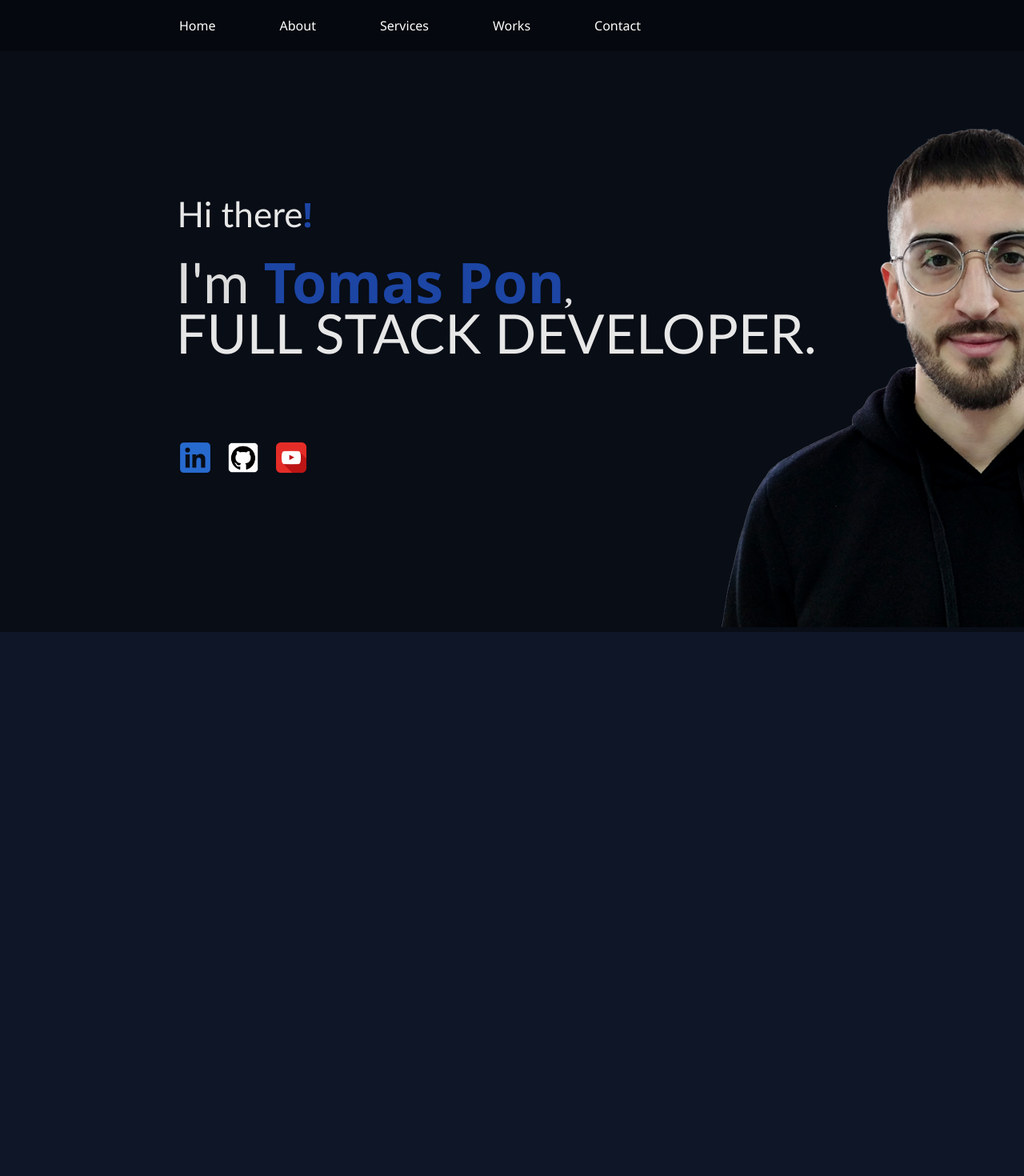
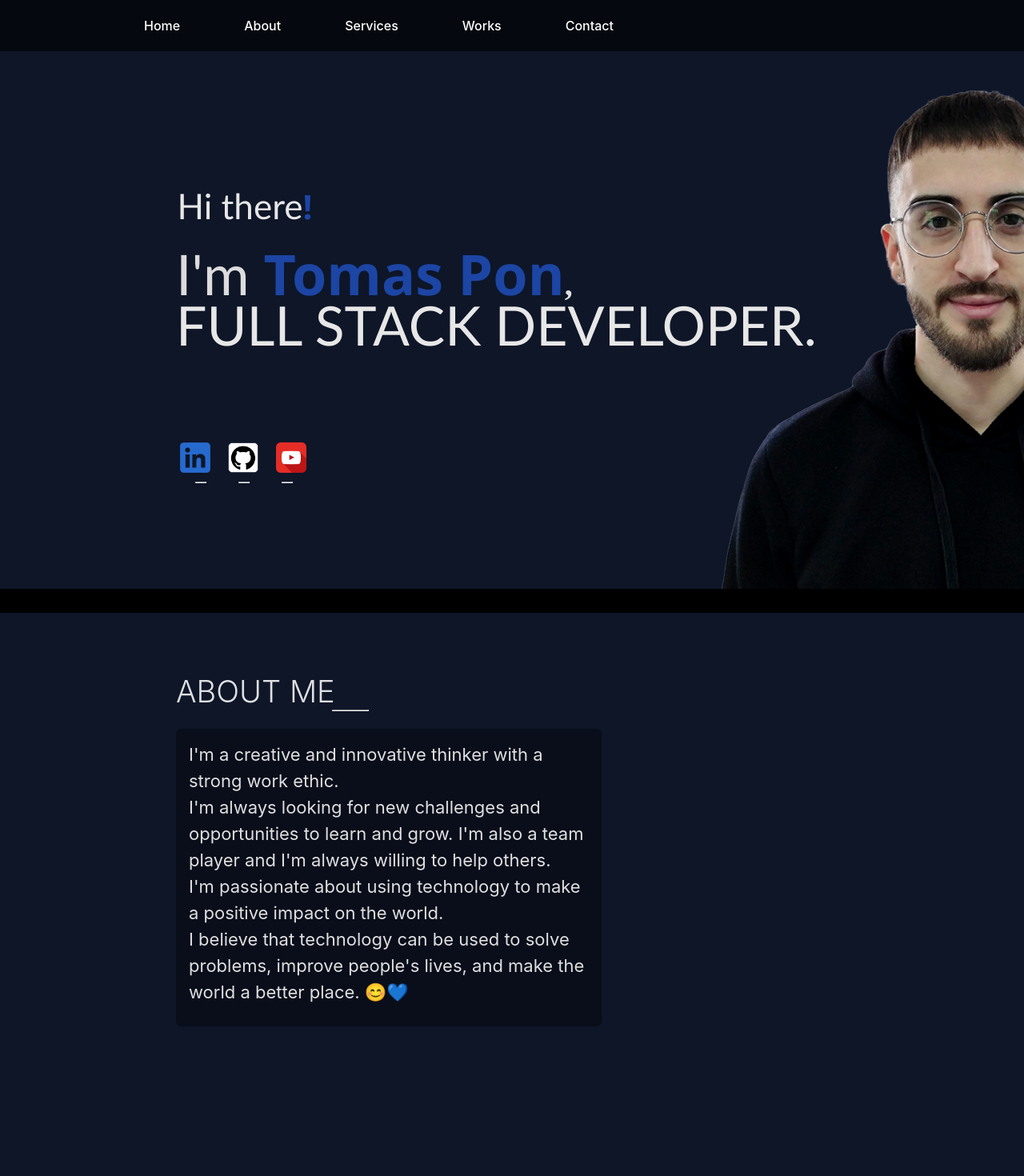
Before and after one commit to tomaspon/portfolio-tomaspon, a React (Vite) app in the folder client/: page / in a window 1280 px wide. Shown: the top 1470 px of the page at 80% size. Before the commit the page ends 800 px from the top, so only its background shows below. Built offline with nearby package versions, Linux system fonts and the light colour scheme.

Commit message:
add style modifications

```diff
--- a/client/src/App.jsx
+++ b/client/src/App.jsx
@@ -1,9 +1,5 @@
 
 import Home from "./components/home/Home";
-import Services from "./components/services/Services"
-import Works from "./components/works/Works";
-import About from "./components/about/About";
-import Contact from "./components/contact/Contact"
 import React from "react";
 import { Routes, Route } from "react-router-dom";
 import './App.css'
@@ -13,10 +9,6 @@ const App = () => {
   <div>
       <Routes>
         <Route path="/" element={<Home />} />
-        <Route path="/about" element={<About />} />
-        <Route path="/services" element={<Services />} />
-        <Route path="/contact" element={<Contact />} />
-        <Route path="/works" element={<Works />} />
       </Routes>
     </div>
   )
--- a/client/src/components/Works/Works.jsx
+++ b/client/src/components/Works/Works.jsx
@@ -5,7 +5,6 @@ import NavBar from "../navBar/NavBar";
 const Works = () => {
   return (
       <div>
-        <NavBar/>
     <div className={style.container}>
       <section id="Works">
         <h2>WORKS</h2>
--- a/client/src/components/Works/Works.module.css
+++ b/client/src/components/Works/Works.module.css
@@ -1,7 +1,5 @@
 .container {
-  border: 1px solid black;
-  background-color: #080d16;
-  height: 720px;
+  height: 736px;
 }
 
 .container section {
--- a/client/src/components/about/About.jsx
+++ b/client/src/components/about/About.jsx
@@ -1,16 +1,19 @@
 import React from "react";
 import style from "./About.module.css";
-import NavBar from "../navBar/NavBar";
 
 const About = () => {
   return (
     <div>
-    <NavBar/>
-    <div className={style.aboutContainer}>
+    <div className={style.container}>
       <div className={style.aboutContent}>
-        <h2>About me</h2>
-        <p>I'm a creative and innovative thinker with a strong work ethic. I'm always looking for new challenges and opportunities to learn and grow. I'm also a team player and I'm always willing to help others. I'm passionate about using technology to make a positive impact on the world. I believe that technology can be used to solve problems, improve people's lives, and make the world a better place. :)
-</p>
+        <h2>ABOUT ME</h2>
+        <hr style={{margin:'0 auto', width:'44px', position:'relative', right:'386px', marginTop:'-6px'}} />
+        <p>I'm a creative and innovative thinker with a strong work ethic.
+          <br />
+          I'm always looking for new challenges and opportunities to learn and grow. I'm also a team player and I'm always willing to help others.
+          <br />I'm passionate about using technology to make a positive impact on the world.
+          <br />I believe that technology can be used to solve problems, improve people's lives, and make the world a better place. <b>😊💙</b>
+      </p>
       </div>
     </div>
     </div>
--- a/client/src/components/about/About.module.css
+++ b/client/src/components/about/About.module.css
@@ -1,21 +1,36 @@
-body{
-  width: 100vh;
-  height: 100vh;
+.container{
+  height: 780px;
+  border-bottom: solid 30px black;
 }
 
-
-.aboutContainer{
+.aboutContent{
   display: flex;
-  background-color: black;
-  width: 600px;
-  margin: 40px;
-  height: 600px;
+  text-align: start;
+  position: relative;
+  top: 60px;
+  flex-direction: column;
 }
 
+.aboutContent h2{
+  margin: 40px;
+  font-size: 38px;
+  margin-left: 220px;
+  margin-bottom: 10px;
+  top: 10px;
+  position: relative;
+  font-weight: 300;
+}
 
-.aboutContent{
-  text-align: start;
-  display: flex;
-  flex-wrap: wrap;
-  flex-direction: column;
+.aboutContent p{
+  font-size: 22px;
+  margin-left: 220px;
+  width: 500px;
+  height: 340px;
+  background-color: #090e1a;
+  padding: 16px;
+  border-radius:6px;
 }
+
+.aboutContent b{
+  color: #183577;
+}
--- a/client/src/components/home/Home.jsx
+++ b/client/src/components/home/Home.jsx
@@ -1,11 +1,16 @@
 import React from "react";
 import style from "./Home.module.css";
 import NavBar from "../navBar/NavBar";
+import About from "../about/About";
+import Services from "../services/Services"
+import Works from "../works/Works"
 
 const Home = () => {
   return (
-    <div>
+    <div id='home'>
+      <div className={style.navBarContainer}>
       <NavBar />
+      </div>
       <div className={style.container}>
         <div className={style.presentContainer}>
           <div>
@@ -57,6 +62,20 @@ const Home = () => {
                 </a>
               </li>
             </ul>
+                <div className={style.hrs}>
+              <hr />
+              <hr />
+              <hr />
+                </div>
+              </div>
+              <div className={style.aboutContainer} id="about">
+                <About/>
+              </div>
+              <div className={style.servicesContainer} id="services">
+                <Services/>
+              </div>
+              <div className={style.worksContainer} id="works">
+                <Works/>
               </div>
           </div>
         </div>
--- a/client/src/components/home/Home.module.css
+++ b/client/src/components/home/Home.module.css
@@ -1,17 +1,19 @@
-body {
-  font-family: "Segoe UI", Tahoma, Geneva, Verdana, sans-serif;
+.container {
+  height: 736px;
+  border-bottom: solid 30px black;
 }
 
-.container {
+.navBarContainer{
+  position: absolute;
+  width: 100%;
   margin: 0 auto;
-  background-color: #080d16;
 }
 
 .presentContainer {
   text-align: start;
-    position: absolute;
-    top: 234px;
-    left: 220px;
+  position: absolute;
+  top: 224px;
+  left: 220px;
   font-family: "Gill Sans", "Gill Sans MT", Calibri, "Trebuchet MS", sans-serif;
 }
 
@@ -61,6 +63,7 @@ body {
   position: relative;
   left: 395px;
   margin: 0 auto;
+  top: 16px;
 }
 
 .contactContent{
@@ -98,3 +101,19 @@ body {
 .icon img {
   width: 38px;
 }
+
+hr{
+  width: 12px;
+  margin: 20px;
+}
+
+.hrs{
+  margin: -12px 0 0 0;
+  display: flex;
+  flex-wrap: wrap;
+  flex-direction: row;
+}
+
+.aboutContainer{
+  position: relative;
+}
--- a/client/src/components/navBar/NavBar.jsx
+++ b/client/src/components/navBar/NavBar.jsx
@@ -1,35 +1,25 @@
 import React from "react";
 import style from "./NavBar.module.css"
-import { Link } from "react-router-dom";
 
 const NavBar = () => {
+
   return (
     <div className={style.container}>
         <ul>
             <li>
-                <Link to="/">
-                Home
-                </Link>
+                <a href="#home" >Home</a>
             </li>
             <li>
-                <Link to="/about">
-                About
-                </Link>
+                <a href="#about">About</a>
             </li>
             <li>
-                <Link to="/services">
-                Services
-                </Link>
+                <a href="#services">Services</a>
             </li>
             <li>
-                <Link to="/works">
-                Works
-                </Link>
+                <a href="#works">Works</a>
             </li>
             <li>
-                <Link to="/contact">
-                Contact
-                </Link>
+                <a href="#contact">Contact</a>
             </li>
         </ul>
     </div>
--- a/client/src/components/navBar/NavBar.module.css
+++ b/client/src/components/navBar/NavBar.module.css
@@ -7,7 +7,7 @@
   margin: 0 auto;
   flex-wrap: wrap;
   justify-content: start;
-  margin-left: 144px;
+  margin-left: 100px;
   flex-wrap: wrap;
 }
 
--- a/client/src/components/services/Services.jsx
+++ b/client/src/components/services/Services.jsx
@@ -5,7 +5,6 @@ import NavBar from "../navBar/NavBar";
 const Services = () => {
   return (
     <div>
-      <NavBar/>
     <div className={style.container}>
       <section id="services">
         <div className={style.skillTitles}>
--- a/client/src/components/services/Services.module.css
+++ b/client/src/components/services/Services.module.css
@@ -1,12 +1,10 @@
 .container {
-  height: 720px;
-  border: 1px solid black;
+  height: 736px;
 }
 
 .skillTitles {
   position: relative;
   top: 60px;
-  left: 284px;
   text-align: start;
 }
 
```
Lines whose indentation alone changed are shown as unchanged.
